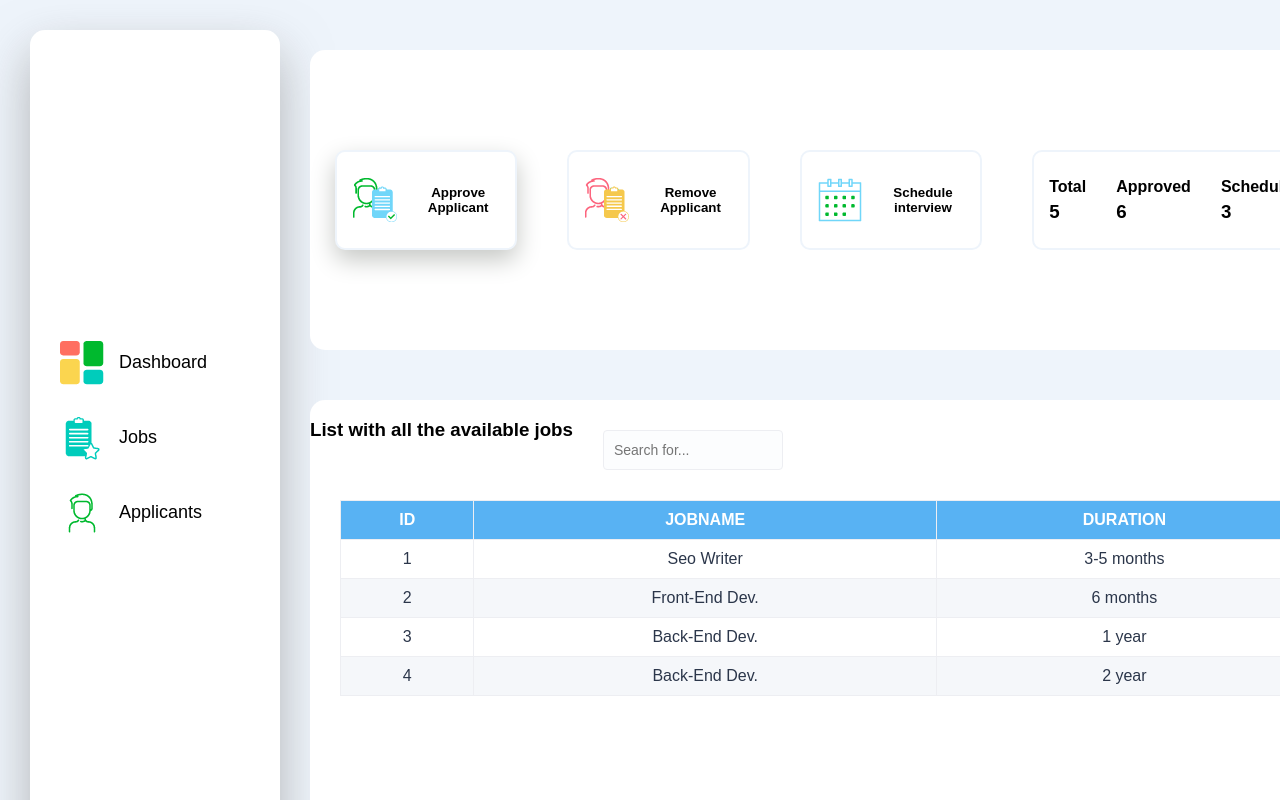
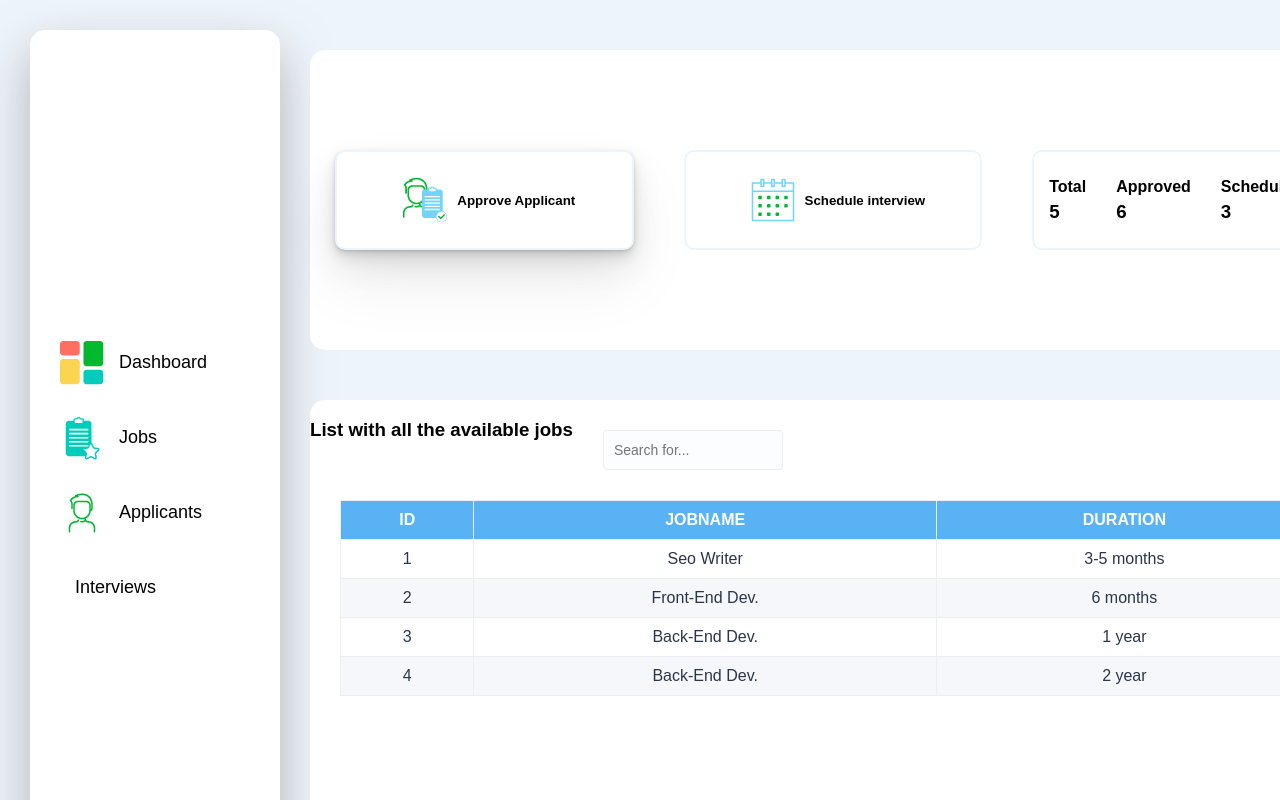
Before and after one commit to rlaurentiu4/HR-Dashboard-App, a React app: page /jobsView in a window 1280 px wide. In both pictures the pointer is over the button "Approve Applicant". Shown: the top 800 px of the page. Built offline with nearby package versions, Linux system fonts and the light colour scheme.

Commit message:
interview View added

```diff
--- a/src/app.crit.less
+++ b/src/app.crit.less
@@ -276,9 +276,24 @@ textarea {
 
   &:hover {
     cursor: pointer;
-    box-shadow: 0px 10px 24px #c6c8c5;
-    -webkit-box-shadow: 0px 10px 24px #c6c8c5;
-    -moz-box-shadow: 0px 10px 24px #c6c8c5;
+    box-shadow: 0 1px 2px rgba(0, 0, 0, 0.07),
+      0 2px 4px rgba(0, 0, 0, 0.07),
+      0 4px 8px rgba(0, 0, 0, 0.07),
+      0 8px 16px rgba(0, 0, 0, 0.07),
+      0 16px 32px rgba(0, 0, 0, 0.07),
+      0 32px 64px rgba(0, 0, 0, 0.07);
+    -webkit-box-shadow: 0 1px 2px rgba(0, 0, 0, 0.07),
+      0 2px 4px rgba(0, 0, 0, 0.07),
+      0 4px 8px rgba(0, 0, 0, 0.07),
+      0 8px 16px rgba(0, 0, 0, 0.07),
+      0 16px 32px rgba(0, 0, 0, 0.07),
+      0 32px 64px rgba(0, 0, 0, 0.07);
+    -moz-box-shadow: 0 1px 2px rgba(0, 0, 0, 0.07),
+      0 2px 4px rgba(0, 0, 0, 0.07),
+      0 4px 8px rgba(0, 0, 0, 0.07),
+      0 8px 16px rgba(0, 0, 0, 0.07),
+      0 16px 32px rgba(0, 0, 0, 0.07),
+      0 32px 64px rgba(0, 0, 0, 0.07);
   }
 }
 
--- a/src/app.jsx
+++ b/src/app.jsx
@@ -3,8 +3,9 @@ import { BrowserRouter as Router, Switch, Route } from 'react-router-dom';
 
 import NavBar from '../src/components/navBar.jsx';
 import DashboardView from './components/dashboardView.jsx';
+import JobsView from './components/jobView.jsx';
 import ApplicantView from './components/applicatView.jsx';
-import JobsView from './components/jobView.jsx';
+import InterviewView from './components/interview.jsx';
 
 class App extends React.Component {
   render() {
@@ -17,6 +18,7 @@ class App extends React.Component {
             <Route path="/" exact component={DashboardView} />
             <Route path="/jobsView" component={JobsView} />
             <Route path="/applicantView" component={ApplicantView} />
+            <Route path="/interviewView" component={InterviewView} />
           </Switch>
         </div>
       </Router>
--- a/src/components/applicatView.jsx
+++ b/src/components/applicatView.jsx
@@ -3,6 +3,7 @@ import AppTable from './appTable.jsx';
 import AddAppForm from './addAppForm.jsx';
 
 import addApp from '../assets/icons/add_app.png';
+import rmvApp from '../assets/icons/remove_app.png';
 
 class ApplicantView extends React.Component {
   constructor(props) {
@@ -35,6 +36,10 @@ class ApplicantView extends React.Component {
               Add Applicant
             </button>
             {showForm && <AddAppForm closeForm={this.closeFormApp} />}
+            <button className="btn-action">
+              <img src={rmvApp} className="btn-icn" />
+              Remove Applicant
+            </button>
           </div>
           <div className="_view-table-ctn">
             <AppTable />
--- /dev/null
+++ b/src/components/interview.jsx
@@ -0,0 +1,16 @@
+import React from 'react';
+
+class InterviewView extends React.Component {
+  constructor(props) {
+    super(props);
+  }
+  render() {
+    return (
+      <div>
+        <h1>hello</h1>
+      </div>
+    );
+  }
+}
+
+export default InterviewView;
--- a/src/components/jobView.jsx
+++ b/src/components/jobView.jsx
@@ -3,7 +3,6 @@ import JobTable from './jobTable.jsx';
 import appData from '../utilities/appData.js';
 
 import apvApp from '../assets/icons/apv_app.png';
-import rmvApp from '../assets/icons/remove_app.png';
 import schApp from '../assets/icons/sch_app.png';
 
 class JobsView extends React.Component {
@@ -16,10 +15,6 @@ class JobsView extends React.Component {
             <button className="btn-action">
               <img src={apvApp} className="btn-icn" />
               Approve Applicant
-            </button>
-            <button className="btn-action">
-              <img src={rmvApp} className="btn-icn" />
-              Remove Applicant
             </button>
             <button className="btn-action">
               <img src={schApp} className="btn-icn" />
--- a/src/components/navBar.jsx
+++ b/src/components/navBar.jsx
@@ -28,6 +28,12 @@ class NavBar extends React.Component {
               <p>Applicants</p>
             </div>
           </Link>
+          <Link to="/interviewView">
+            <div className="nav_menu_link">
+              <img />
+              <p>Interviews</p>
+            </div>
+          </Link>
         </nav>
       </div>
     );
```
